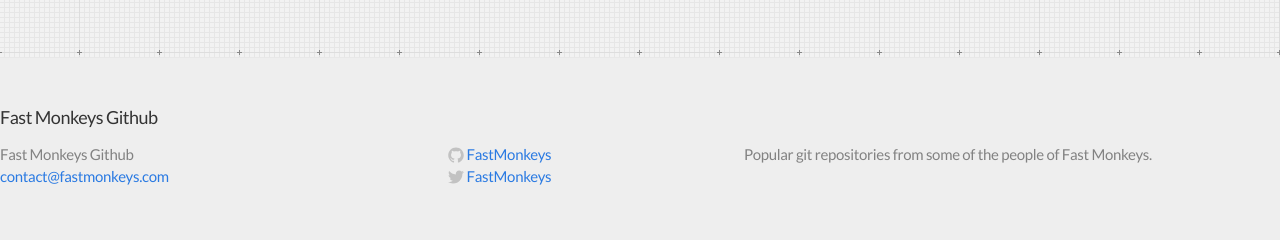
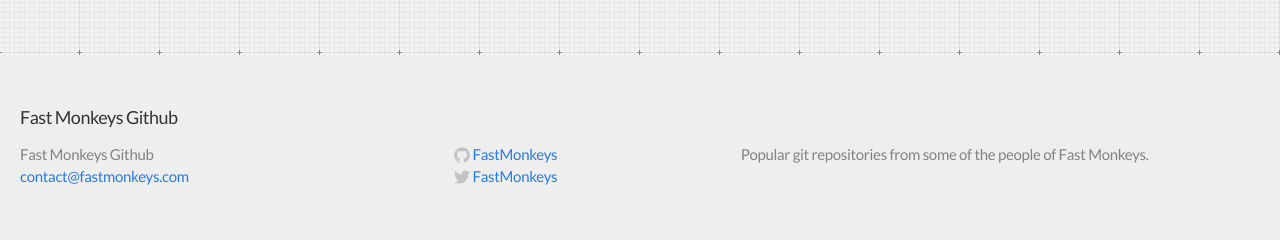
Before and after one commit to fastmonkeys/fastmonkeys.github.io, a Jekyll site: the page built from index.html, in a window 1280 px wide. Shown: the part 2508-2748 px from the top of the page. Built offline with Jekyll 4.4.1, drawn with Linux system fonts in a browser that asks for light colours; nearby versions of some CDN libraries.

Commit message:
Add footer padding

```diff
--- a/css/main.css
+++ b/css/main.css
@@ -32,6 +32,13 @@
   padding: 0px;
   margin: 0 auto;
   zoom: 1;
+}
+
+@media(max-width: 1300px){
+  .site-footer .wrap {
+    padding-left: 20px;
+    padding-right: 20px;
+  }
 }
 
 
```
